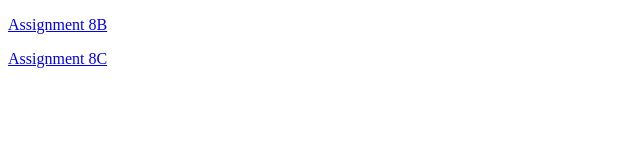
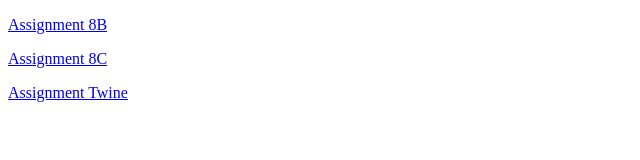
Before and after one commit to kennedygb/kennedygb.github.io, a plain HTML site: page index.html in a window 1280 px wide. Shown: the whole page, without its empty margins (0-640 px from the left). Drawn offline with Linux system fonts and the light colour scheme.

Commit message:
Update index.html

```diff
--- a/index.html
+++ b/index.html
@@ -8,5 +8,6 @@
 
   <p><a href="https://kennedygb.github.io/HTML.EXAMPLE.html#Yesterday" target="_blank">Assignment 8C</a></p>
 
+    <p><a href="https://kennedygb.github.io/Can you Remember_.html" target="_blank">Assignment Twine</a></p>
 </body>
 </html>
```
